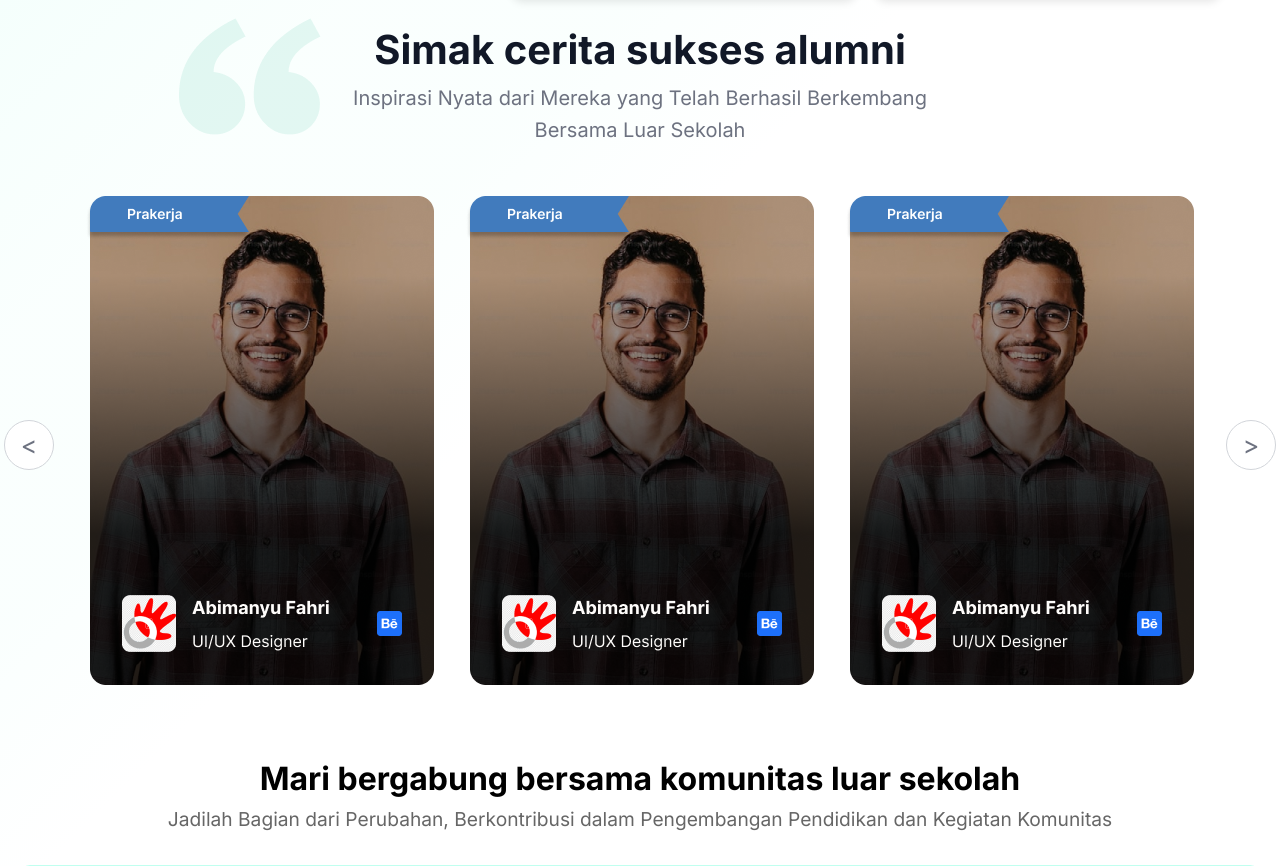
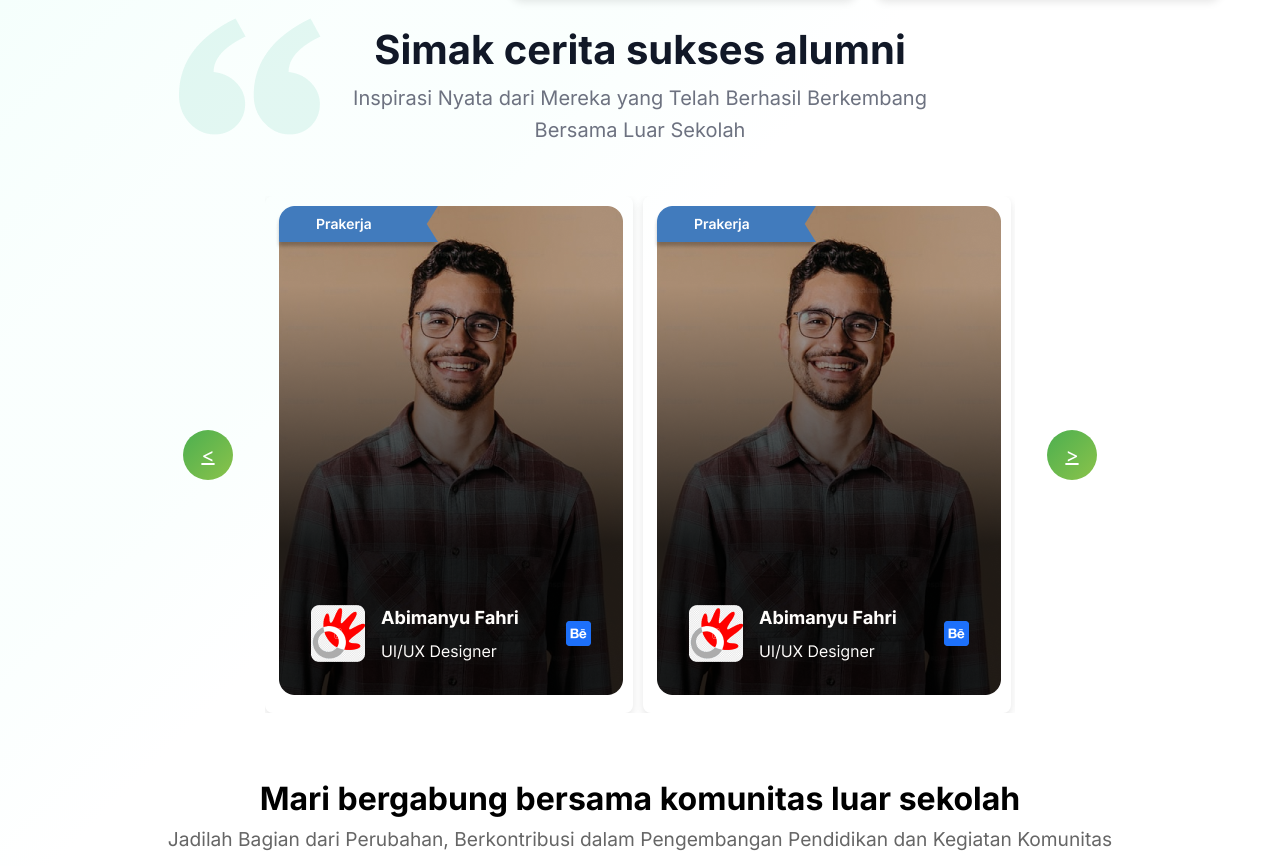
Before and after one commit to arru-tech/app-luar-sekolah, a PHP site: page / in a window 1280 px wide. Shown: the part 1222-2088 px from the top of the page. Run offline with PHP 8.4, Linux system fonts and the light colour scheme.

Commit message:
update alumni carousel

```diff
--- a/component/alumni.php
+++ b/component/alumni.php
@@ -8,7 +8,7 @@
                 <div class="alumni-row-title">
                     <p>Simak cerita sukses alumni</p>
                 </div>
-                <div class="alumni-row-text" >
+                <div class="alumni-row-text">
                     <p>Inspirasi Nyata dari Mereka yang Telah Berhasil Berkembang Bersama Luar Sekolah</p>
                 </div>
             </div>
@@ -17,19 +17,70 @@
             </div>
         </div>
         <div class="alumni-row-2">
-            <a href="" class="carousel-button">&lt;
-            </a>
-            <div class="alumni-card">
-                <img src="./img/card-video.png">
+            <a href="javascript:void(0);" class="carousel-button prev-btn">&lt;</a>
+            <div class="carousel-container">
+                <div class="carousel-track">
+                    <div class="alumni-card">
+                        <img src="./img/card-video.png" alt="Card 1">
+                    </div>
+                    <div class="alumni-card">
+                        <img src="./img/card-video.png" alt="Card 2">
+                    </div>
+                    <div class="alumni-card">
+                        <img src="./img/card-video.png" alt="Card 3">
+                    </div>
+                    <div class="alumni-card">
+                        <img src="./img/card-video.png" alt="Card 4">
+                    </div>
+                    <div class="alumni-card">
+                        <img src="./img/card-video.png" alt="Card 5">
+                    </div>
+                </div>
             </div>
-            <div class="alumni-card">
-                <img src="./img/card-video.png">
-            </div>
-            <div class="alumni-card">
-                <img src="./img/card-video.png">
-            </div>
-            <a href="" class="carousel-button">&gt;
-            </a>
+            <a href="javascript:void(0);" class="carousel-button next-btn">&gt;</a>
         </div>
     </div>
 </section>
+<script>
+    // Pilih elemen-elemen penting
+const track = document.querySelector('.carousel-track');
+const prevButton = document.querySelector('.prev-btn');
+const nextButton = document.querySelector('.next-btn');
+const cards = document.querySelectorAll('.alumni-card');
+
+// Tentukan variabel untuk mengontrol slide
+let currentSlide = 0;
+const totalSlides = cards.length;
+const visibleCards = 3; // Jumlah kartu yang terlihat sekaligus
+const cardWidth = cards[0].getBoundingClientRect().width + 20; // Lebar kartu + margin
+
+// Perbarui posisi carousel
+function updateCarousel() {
+    const newPosition = -currentSlide * cardWidth;
+    track.style.transform = `translateX(${newPosition}px)`;
+
+    // Perbarui status tombol
+    prevButton.disabled = currentSlide === 0;
+    nextButton.disabled = currentSlide >= totalSlides - visibleCards;
+}
+
+// Tombol untuk slide ke kanan
+nextButton.addEventListener('click', () => {
+    if (currentSlide < totalSlides - visibleCards) {
+        currentSlide++;
+        updateCarousel();
+    }
+});
+
+// Tombol untuk slide ke kiri
+prevButton.addEventListener('click', () => {
+    if (currentSlide > 0) {
+        currentSlide--;
+        updateCarousel();
+    }
+});
+
+// Inisialisasi awal
+updateCarousel();
+
+</script>
--- a/css/alumni.css
+++ b/css/alumni.css
@@ -49,26 +49,63 @@
     color: #111827;
 }
 
+.carousel-container {
+    overflow: hidden;
+    width: 750px;
+}
+
+.carousel-track {
+    display: flex;
+    transition: transform 0.3s ease-in-out;
+}
+
+.alumni-card {
+    flex: 0 0 calc(33.33% - 10px);
+    margin-right: 10px;
+    padding: 10px;
+    border-radius: 8px;
+    box-shadow: 0 4px 8px rgba(0, 0, 0, 0.1); /* Efek bayangan */
+}
+
 .carousel-button {
-    width: 48px;
-    height: 48px;
-    border: 1px solid #D2D5DA;
+    width: 50px;
+    height: 50px;
     border-radius: 50%;
-    background-color: white;
-    color: #6D7280;
-    font-size: 25px;
+    border: none;
+    background: linear-gradient(135deg, #4CAF50, #8BC34A); /* Gradasi warna hijau */
+    color: white;
+    font-size: 20px;
     display: flex;
     justify-content: center;
     align-items: center;
-    text-decoration: none;
+    cursor: pointer;
+    transition: transform 0.2s, box-shadow 0.2s;
 }
 
+.carousel-button:hover {
+    transform: scale(1.1); /* Efek hover untuk tombol */
+    box-shadow: 0 8px 16px rgba(0, 0, 0, 0.2); /* Bayangan saat hover */
+}
+
+.carousel-button:active {
+    transform: scale(0.9); /* Efek klik untuk tombol */
+}
+
+.prev-btn,
+.next-btn {
+    z-index: 10; /* Pastikan tombol berada di atas kartu */
+}
+
+.prev-btn[disabled],
+.next-btn[disabled] {
+    opacity: 0.5;
+    pointer-events: none;
+}
+
+/* Media Query: Menyesuaikan untuk layar kecil */
 @media (max-width: 768px) {
-    .alumni-row-2 {
-        display: flex;
-        flex-direction: column;
-    }
-    .alumni-row-1 {
-        padding-top: 20px;
+    .alumni-card {
+        flex: 0 0 calc(100% - 20px); /* Satu kartu penuh pada layar kecil */
+        margin-right: 20px;
     }
 }
```
Also changed, not shown: component/test.php (added, +57 -0 lines), css/test.css (added, +74 -0 lines), js/test.js (added, +39 -0 lines).
